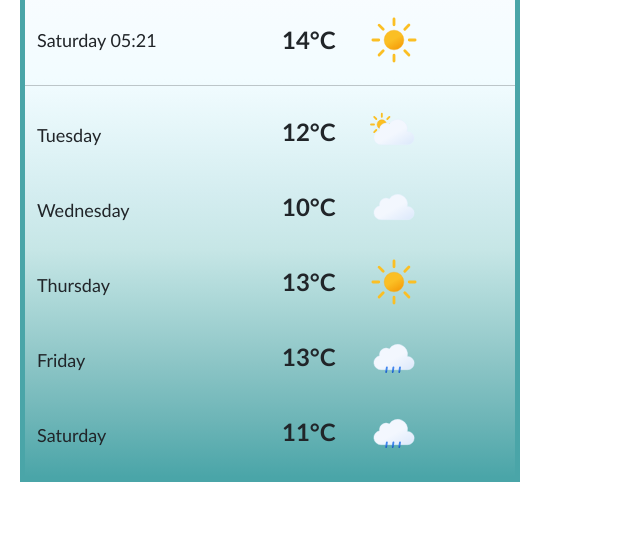
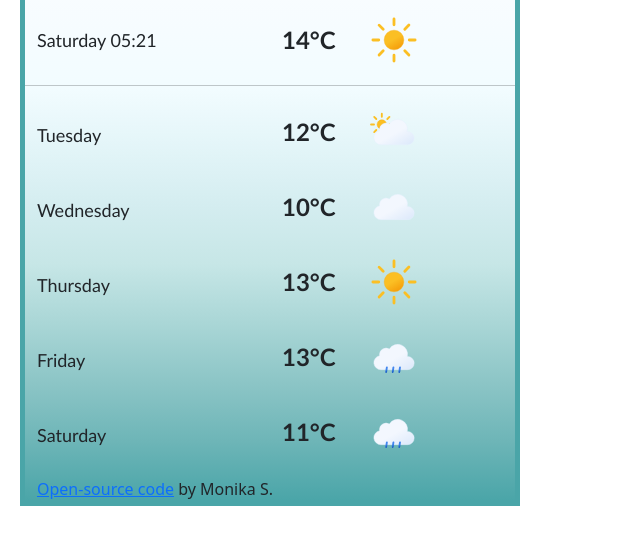
Before and after one commit to mskrobackova/myWeather, a plain HTML site: page index.html in a window 1280 px wide. Shown: the part 173-718 px from the top of the page, without its empty margins (0-640 px from the left). Drawn offline with nearby package versions, Linux system fonts and the light colour scheme.

Commit message:
Update index.html

```diff
--- a/index.html
+++ b/index.html
@@ -65,6 +65,10 @@
           <script src="src/script.js"></script>
         </div>
       </div>
+      <a class="open-source" href="https://github.com/mskrobackova/myWeather"
+        >Open-source code</a
+      >
+      <span class="open-source-name">by Monika S.</span>
     </div>
   </body>
 </html>
```
